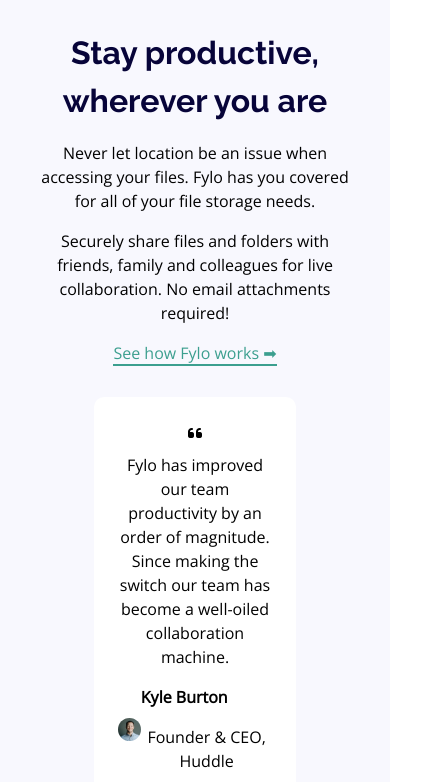
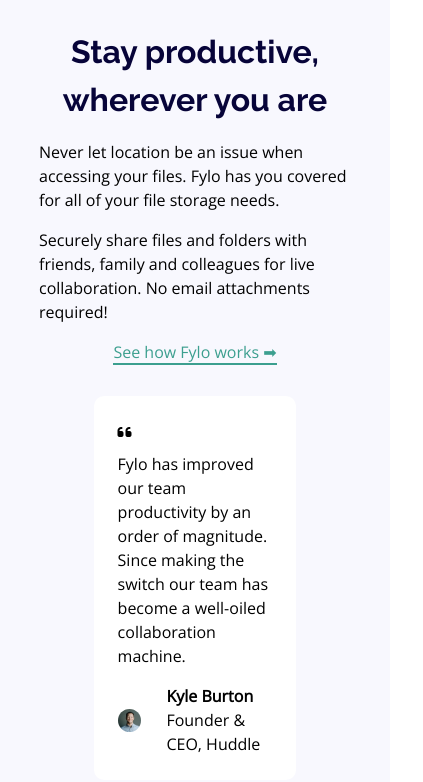
Before and after one commit to nabgouri/Fylo-landing-page-with-two-column-layou.io, a plain HTML site: page index.html in a window 390 px wide. Shown: the part 1218-2000 px from the top of the page, 423 px wide, since content can reach past the window. Drawn offline with nearby package versions, Linux system fonts and the light colour scheme.

Commit message:
update css

```diff
--- a/style.css
+++ b/style.css
@@ -213,20 +213,20 @@
   height: 100%;
   margin-left: 0.5em;
 }
-li:not(:last-child) {
+.footer_inner li:not(:last-child) {
   margin-bottom: 1rem;
 }
 .logo-inner {
   fill: #fff;
   margin-bottom: 1em;
 }
-li:nth-child(1),
-li:nth-child(2) {
+.footer_inner li:nth-child(1),
+.footer_inner li:nth-child(2) {
   display: flex;
   gap: 1rem;
 }
 
-@media (max-width: 940px) {
+@media (max-width: 904px) {
   .di-flex,
   .third-flex {
     display: flex;
@@ -243,14 +243,20 @@
   .third-content__text {
     order: 1;
     text-align: center;
+    width: 100%;
+  }
+  .info-text p {
+    text-align: start;
   }
   .quote {
+    text-align: left;
     margin: 0 auto;
     margin-top: 2em;
   }
   .register-action {
     order: 2;
     margin-top: 1.5em;
+    width: 60%;
   }
   .sign-bar,
   .cta {
@@ -268,4 +274,19 @@
   .social-apps {
     text-align: center;
   }
+  .bi-flex {
+    justify-content: flex-start;
+    gap: 1.6rem;
+  }
+  .container {
+    max-width: 914px;
+  }
 }
+@media (max-width: 520px) {
+  .nav-items {
+    width: 60%;
+  }
+  .nav img {
+    width: 30%;
+  }
+}
```
